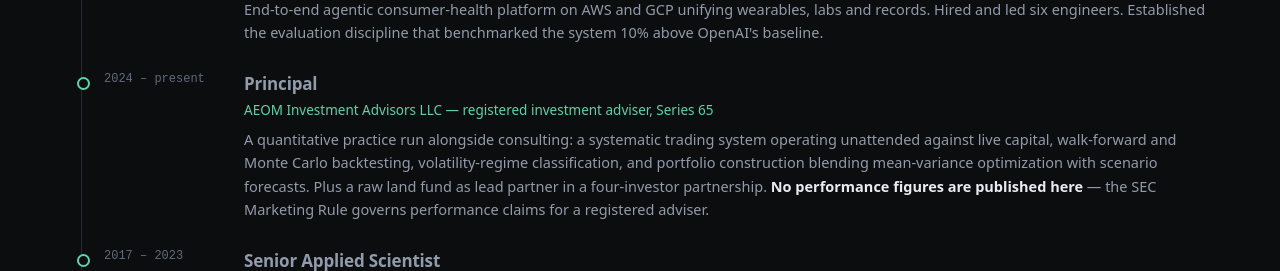
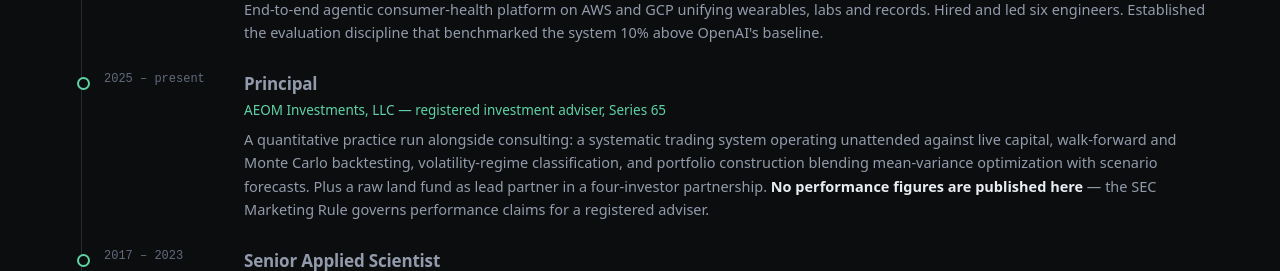
Before and after one commit to greentheo/greentheo.github.io, a plain HTML site: page work/index.html in a window 1280 px wide. Shown: the part 3641-3912 px from the top of the page. Drawn offline with Linux system fonts and the light colour scheme.

Commit message:
Correct the AEOM entity name and start year
The firm's registered name is AEOM Investments, LLC; the site carried
"AEOM Investment Advisors LLC", which does not match IAPD. A wrong entity
name on a checkable record is worse than no name.

The principal role is dated from the firm registration, 2025-02-19 (TX;
CO 02-21), not 2024. Whether the LLC was formed before that registration
needs formation documents, so the registration date is the one claimed.

Co-Authored-By: Claude Opus 5 <noreply@anthropic.com>

```diff
--- a/work/index.html
+++ b/work/index.html
@@ -80,10 +80,10 @@
       </div>
     </li>
     <li>
-      <div class="when">2024 &ndash; present</div>
+      <div class="when">2025 &ndash; present</div>
       <div class="what">
         <h3>Principal</h3>
-        <p class="org">AEOM Investment Advisors LLC &mdash; registered investment adviser, Series 65</p>
+        <p class="org">AEOM Investments, LLC &mdash; registered investment adviser, Series 65</p>
         <p>A quantitative practice run alongside consulting: a systematic trading system operating
           unattended against live capital, walk-forward and Monte Carlo backtesting, volatility-regime
           classification, and portfolio construction blending mean-variance optimization with scenario
--- a/work/js/cases.js
+++ b/work/js/cases.js
@@ -157,9 +157,9 @@ export const CASES = [
   },
   {
     id: 'aeom',
-    client: 'AEOM Investment Advisors',
+    client: 'AEOM Investments, LLC',
     role: 'Principal · Registered investment adviser, Series 65',
-    period: '2024 – present',
+    period: '2025 – present',
     title: 'A quantitative practice, run unattended against live capital',
     summary: 'A registered advisory firm and the systematic trading system behind it — signal '
       + 'generation, execution, monitoring and risk sizing, plus a raw land fund run with partners.',
```
